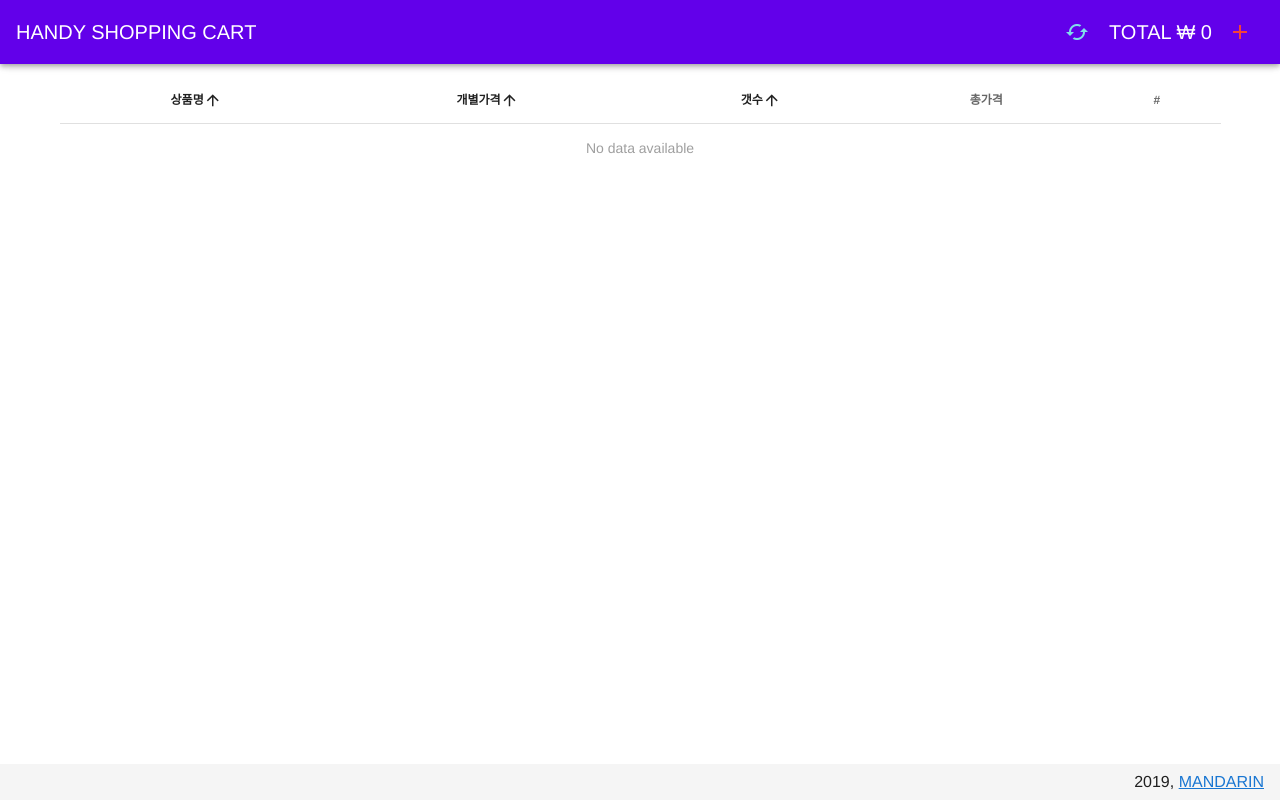
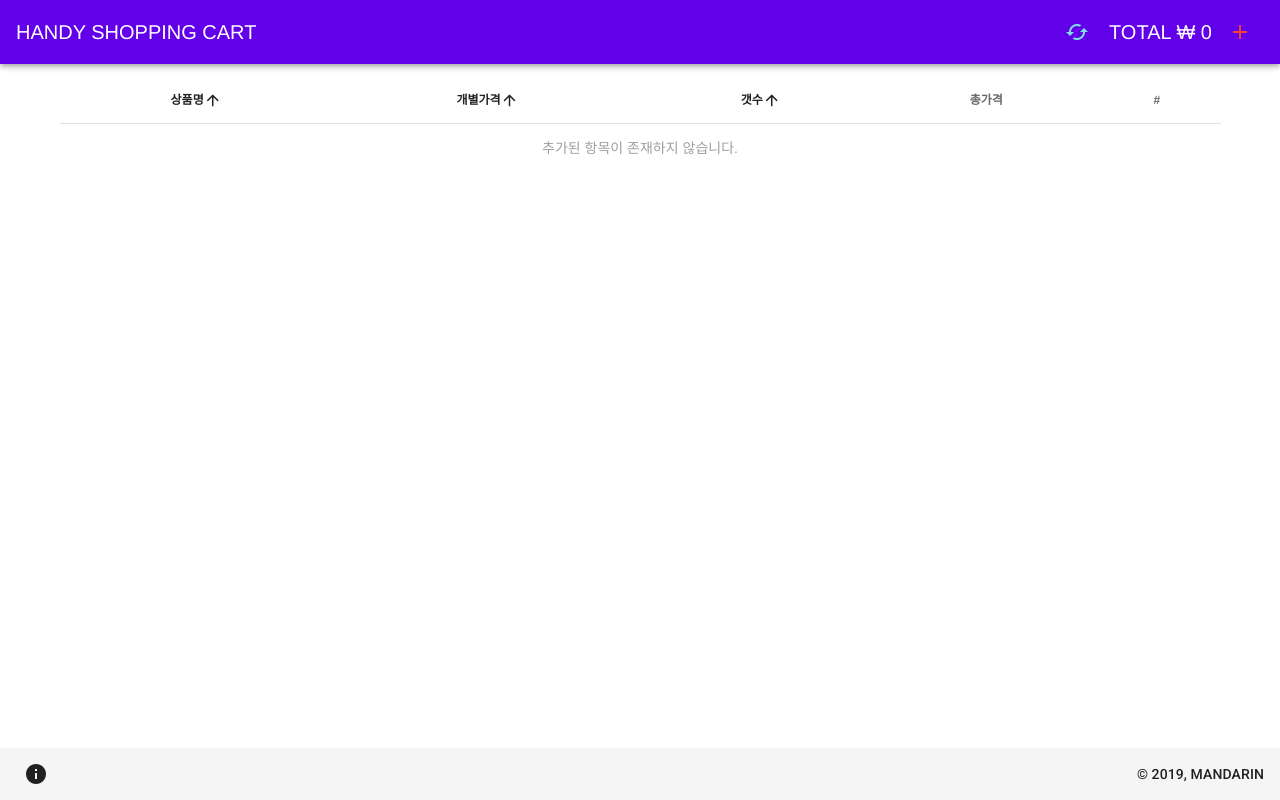
Before and after one commit to mandaringit/handy-shoppingcart, a Vue app: page / in a window 1280 px wide. Built offline with nearby package versions, Linux system fonts and the light colour scheme.

Commit message:
ABOUT 추가 및 파비콘, 기본정보 변경

```diff
--- a/public/index.html
+++ b/public/index.html
@@ -1,11 +1,11 @@
 <!DOCTYPE html>
-<html lang="en">
+<html lang="ko">
 	<head>
 		<meta charset="utf-8" />
 		<meta http-equiv="X-UA-Compatible" content="IE=edge" />
 		<meta name="viewport" content="width=device-width,initial-scale=1.0" />
 		<link rel="icon" href="<%= BASE_URL %>favicon.ico" />
-		<title>handy-shoppingcart</title>
+		<title>핸디쇼핑카트</title>
 		<link
 			rel="stylesheet"
 			href="https://fonts.googleapis.com/css?family=Roboto:100,300,400,500,700,900"
--- a/src/App.vue
+++ b/src/App.vue
@@ -31,11 +31,9 @@
     </v-sheet>
     <!-- footer -->
     <v-footer absolute>
+      <AboutModal />
       <v-spacer></v-spacer>
-      <div>
-        {{new Date().getFullYear()}},
-        <a href="https://github.com/mandaringit">MANDARIN</a>
-      </div>
+      <span class="subtitle-2">© {{new Date().getFullYear()}}, MANDARIN</span>
     </v-footer>
   </v-app>
 </template>
@@ -44,6 +42,7 @@
 import CartList from "./components/CartList";
 import InputModalFullScreen from "./components/InputModalFullScreen";
 import InputModalScroll from "./components/InputModalScroll";
+import AboutModal from "./components/AboutModal";
 import ClearModal from "./components/ClearModal";
 import { mapGetters } from "vuex";
 import numeral from "numeral";
@@ -53,7 +52,8 @@ export default {
     CartList,
     ClearModal,
     InputModalFullScreen,
-    InputModalScroll
+    InputModalScroll,
+    AboutModal
   },
   mounted() {
     this.$store.dispatch("initialize");
--- /dev/null
+++ b/src/components/AboutModal.vue
@@ -0,0 +1,49 @@
+<template>
+  <div>
+    <v-dialog v-model="aboutDialog" fullscreen hide-overlay transition="dialog-bottom-transition">
+      <template #activator="{on}">
+        <v-btn v-on="on" small fab text>
+          <v-icon>mdi-information</v-icon>
+        </v-btn>
+      </template>
+      <v-card class="d-flex flex-column">
+        <div>
+          <v-toolbar dark color="deep-purple accent-4">
+            <v-toolbar-title>ABOUT</v-toolbar-title>
+            <v-spacer></v-spacer>
+            <v-btn icon dark @click="aboutDialog = false">
+              <v-icon>mdi-close</v-icon>
+            </v-btn>
+          </v-toolbar>
+        </div>
+        <v-container class="flex-grow-1 d-flex flex-column align-center justify-center">
+          <h1 class="display-2 mb-2">🛒</h1>
+          <h1
+            class="display-1 font-italic font-weight-bold mb-2 deep-purple--text"
+          >HANDY SHOPPING CART</h1>
+          <h4 class="mb-2 caption">동아리 여행갈때, MT 갈때 🚌</h4>
+          <h4 class="mb-2 caption">계산기 들고 고생하면서 장보던 총무들 이제는 안녕👋</h4>
+          <h4 class="mb-2 caption">뭐든지 담을 수 있는 간단한 카트.</h4>
+
+          <v-btn text fab href="https://github.com/mandaringit">
+            <v-icon>mdi-github-box</v-icon>
+          </v-btn>
+          <h4 class="mb-2 caption">기타 요청은 GITHUB으로 와주세요.</h4>
+        </v-container>
+      </v-card>
+    </v-dialog>
+  </div>
+</template>
+
+<script>
+export default {
+  data() {
+    return {
+      aboutDialog: false
+    };
+  }
+};
+</script>
+
+<style>
+</style>
--- a/src/components/CartList.vue
+++ b/src/components/CartList.vue
@@ -5,8 +5,9 @@
         :headers="headers"
         :items="globalCarts"
         :sort-by="['name', 'price', 'count']"
+        :items-per-page="10000"
+        no-data-text="추가된 항목이 존재하지 않습니다."
         hide-default-footer
-        :items-per-page="30"
       >
         <template #item.price="{ item }">{{ item.price | numbering }}</template>
         <template #item.count="{ item }">{{ item.count }} 개</template>
```
Also changed, not shown: 1 other file (tests, documents, lock files or other folders).
